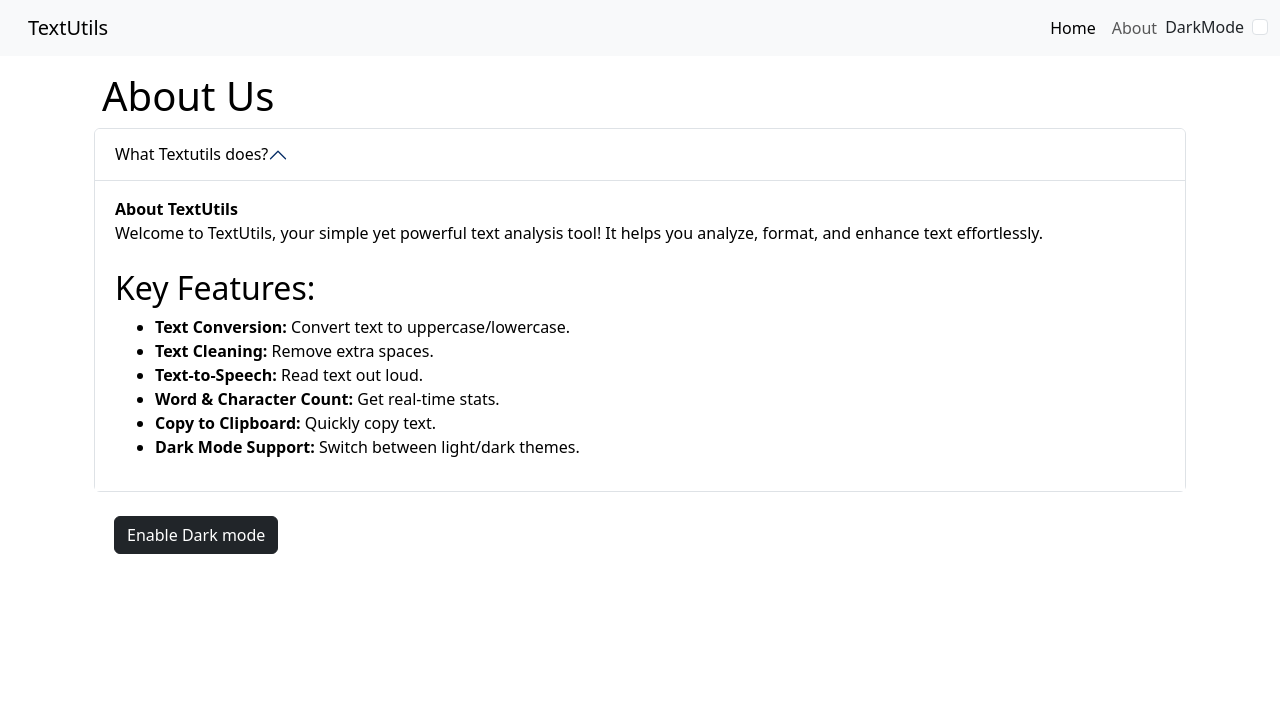
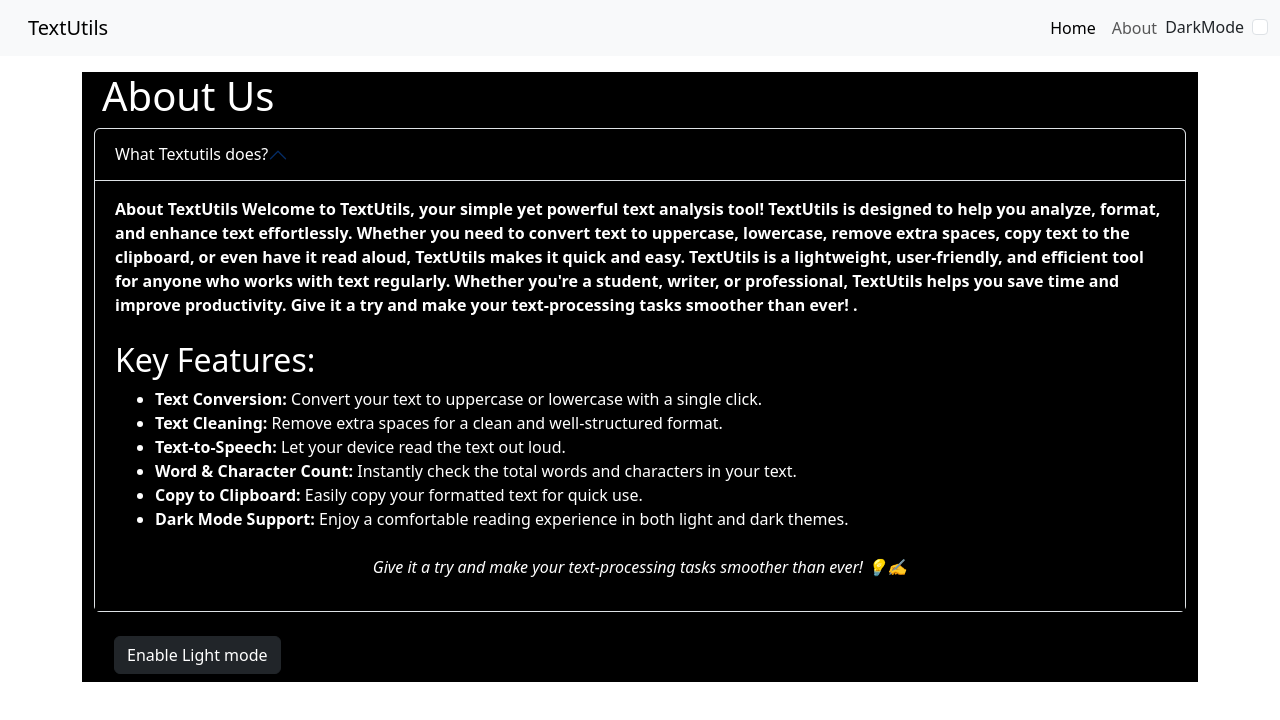
Before and after one commit to Rajath2005/textutils.io, a React (Create React App) app: page /#/about in a window 1280 px wide. Shown: the top 720 px of the page. Built offline with nearby package versions, Linux system fonts and the light colour scheme.

Commit message:
Update About.js

```diff
--- a/src/components/About.js
+++ b/src/components/About.js
@@ -1,75 +1,81 @@
-import React, { useState } from 'react';
+import React, { useState } from 'react'
+
 
 export default function About() {
-  const [myStyle, setMyStyle] = useState({
-    color: 'black',
-    backgroundColor: 'white'  // Set the default background to white
-  });
 
-  const [butntext, setbutntext] = useState('Enable Dark mode');
+  const [myStyle, setMyStyle] = useState(
+    {
+      color: 'white',
+      backgroundColor: 'black'
+    })
+  const [butntext, setbutntext] = useState('Enable Light mode')
 
   const toggleStyle = () => {
-    if (myStyle.color === 'black') {
+    if (myStyle.color === 'white') {
+      setMyStyle({
+        color: 'black',
+        backgroundColor: 'white'
+      })
+      setbutntext('Enable Dark mode')
+    }
+    else {
       setMyStyle({
         color: 'white',
         backgroundColor: 'black',
         border: '1px solid white',
-      });
-      setbutntext('Enable Light mode');
-    } else {
-      setMyStyle({
-        color: 'black',
-        backgroundColor: 'white'
-      });
-      setbutntext('Enable Dark mode');
+
+      })
+      setbutntext('Enable Light mode')
     }
-  };
-
+  }
   return (
+    <div>
+      <>
         <div className="container" style={myStyle}>
           <h1 className="mx-2">About Us</h1>
           <div className="accordion" id="accordionExample" style={myStyle}>
             <div className="accordion-item">
               <h2 className="accordion-header">
-            <button
-              className="accordion-button"
-              style={myStyle}
-              type="button"
-              data-bs-toggle="collapse"
-              data-bs-target="#collapseOne"
-              aria-expanded="true"
-              aria-controls="collapseOne"
-            >
+                <button className="accordion-button" style={myStyle} type="button" data-bs-toggle="collapse" data-bs-target="#collapseOne" aria-expanded="true" aria-controls="collapseOne">
                   What Textutils does?
                 </button>
               </h2>
               <div id="collapseOne" className="accordion-collapse collapse show" data-bs-parent="#accordionExample">
                 <div className="accordion-body" style={myStyle}>
-              <strong>About TextUtils</strong>
-              <p>
+                  <strong>About TextUtils
+
                     Welcome to TextUtils, your simple yet powerful text analysis tool!
-                It helps you analyze, format, and enhance text effortlessly.
-              </p>
+
+                    TextUtils is designed to help you analyze, format, and enhance text effortlessly. Whether you need to convert text to uppercase, lowercase, remove extra spaces, copy text to the clipboard, or even have it read aloud, TextUtils makes it quick and easy.
+
+
+
+                    TextUtils is a lightweight, user-friendly, and efficient tool for anyone who works with text regularly. Whether you're a student, writer, or professional, TextUtils helps you save time and improve productivity.
+
+                    Give it a try and make your text-processing tasks smoother than ever! .</strong>
                     <h2 className="mt-4">Key Features:</h2>
             <ul>
-                <li><strong>Text Conversion:</strong> Convert text to uppercase/lowercase.</li>
-                <li><strong>Text Cleaning:</strong> Remove extra spaces.</li>
-                <li><strong>Text-to-Speech:</strong> Read text out loud.</li>
-                <li><strong>Word & Character Count:</strong> Get real-time stats.</li>
-                <li><strong>Copy to Clipboard:</strong> Quickly copy text.</li>
-                <li><strong>Dark Mode Support:</strong> Switch between light/dark themes.</li>
+                <li><strong>Text Conversion:</strong> Convert your text to uppercase or lowercase with a single click.</li>
+                <li><strong>Text Cleaning:</strong> Remove extra spaces for a clean and well-structured format.</li>
+                <li><strong>Text-to-Speech:</strong> Let your device read the text out loud.</li>
+                <li><strong>Word & Character Count:</strong> Instantly check the total words and characters in your text.</li>
+                <li><strong>Copy to Clipboard:</strong> Easily copy your formatted text for quick use.</li>
+                <li><strong>Dark Mode Support:</strong> Enjoy a comfortable reading experience in both light and dark themes.</li>
             </ul>
-            </div>
+            <p className="mt-4 text-center"><em>Give it a try and make your text-processing tasks smoother than ever! 💡✍️</em></p>
                 </div>
               </div>
             </div>
 
-      {/* Enable Dark Mode Button */}
-      <div className="container my-3">
-        <button className="btn btn-dark mx-2 my-2" onClick={toggleStyle}>
-          {butntext}
-        </button>
+
           </div>
+          { <div className="container my-3">
+            <button className="btn btn-dark mx-2 my-2" onClick={toggleStyle} > {butntext}</button>
+
+          </div> }
+
         </div>
-  );
+      </>
+    </div>
+  )
 }
```
Lines whose indentation alone changed are shown as unchanged.
